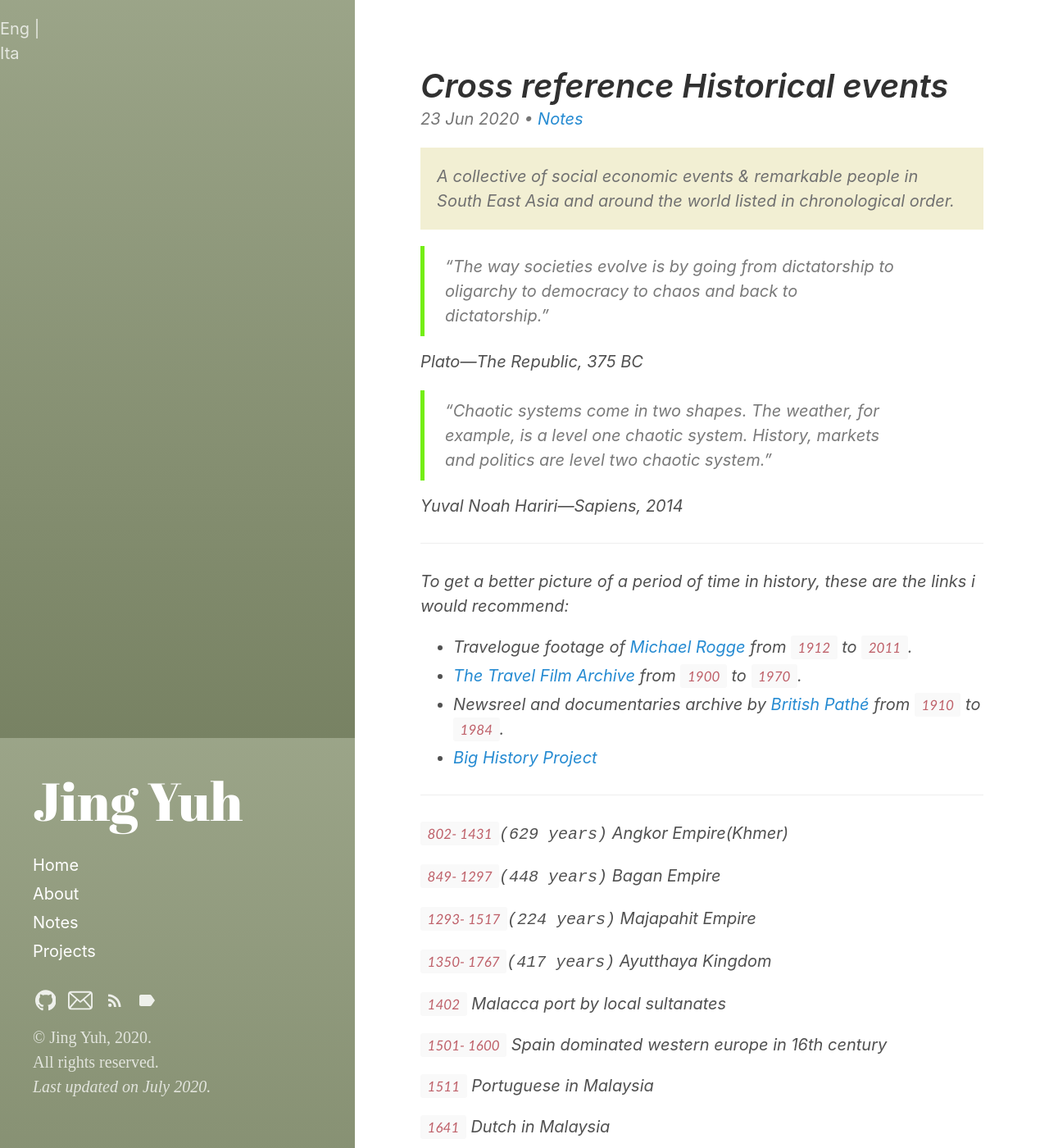
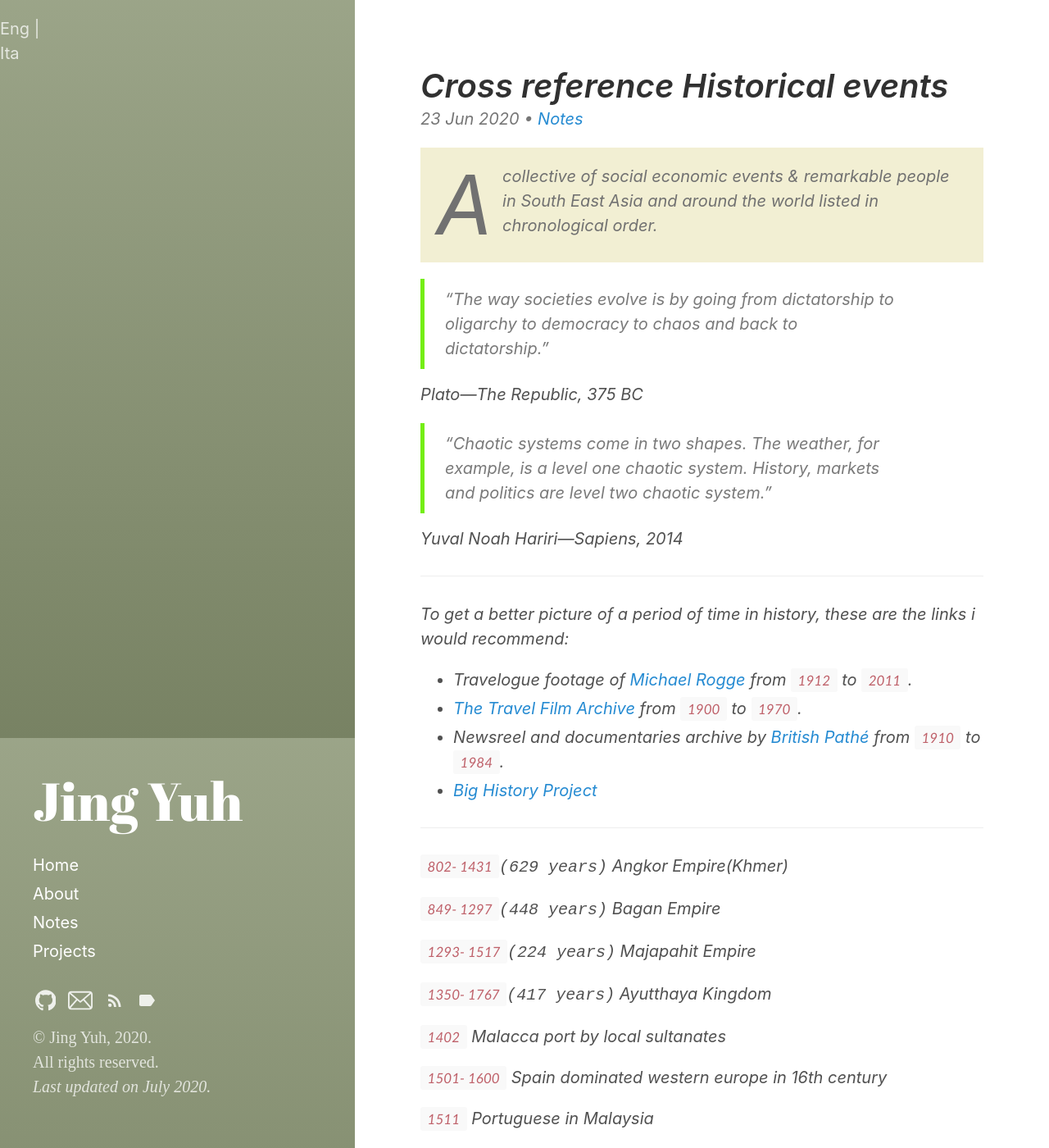
Before and after one commit to jyang123-bit/Website, a Jekyll site: the page built from _posts/2020-06-23-Notes-cross-reference-historical-events.md, in a window 1280 px wide and 1400 px high. Shown: the whole window at 82% size. Built offline with Jekyll 4.4.1, drawn with Linux system fonts in a browser that asks for light colours.

Commit message:
Update _message.scss

```diff
--- a/_sass/hydeout/_message.scss
+++ b/_sass/hydeout/_message.scss
@@ -10,6 +10,18 @@
   padding: 1rem;
   overflow: hidden;
   position: relative;
+}
+
+.padded-dropcap {
+  padding-left: 5px;
+  padding-right: 10px;
+  float: left;
+  position: relative;
+  top: -0.25em;
+  margin-bottom: -0.5em;
+  margin-left: -6px;
+  margin-right: 2px;
+  font-size: 100px;
 }
 
 //to add an inline border on the message
```
